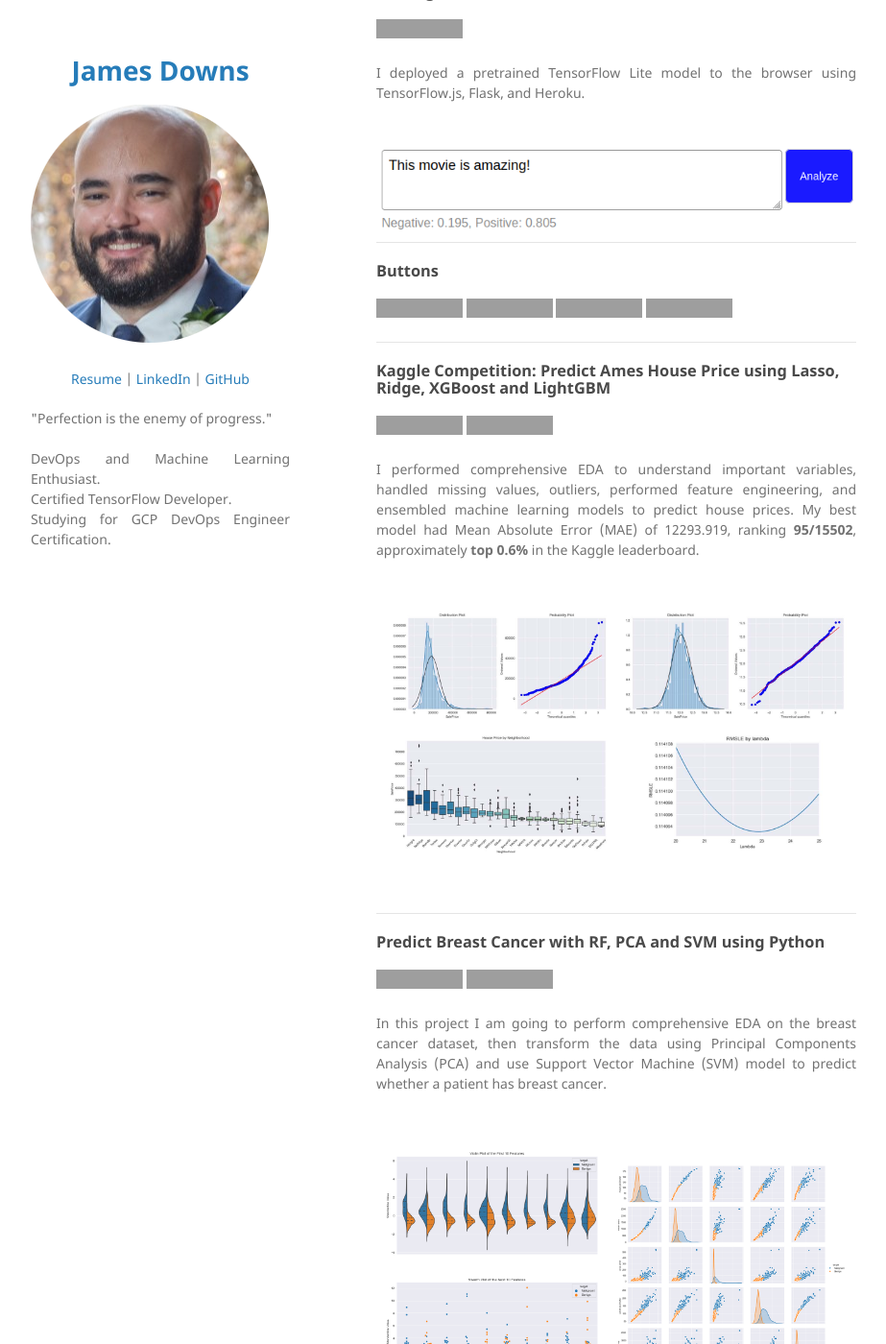
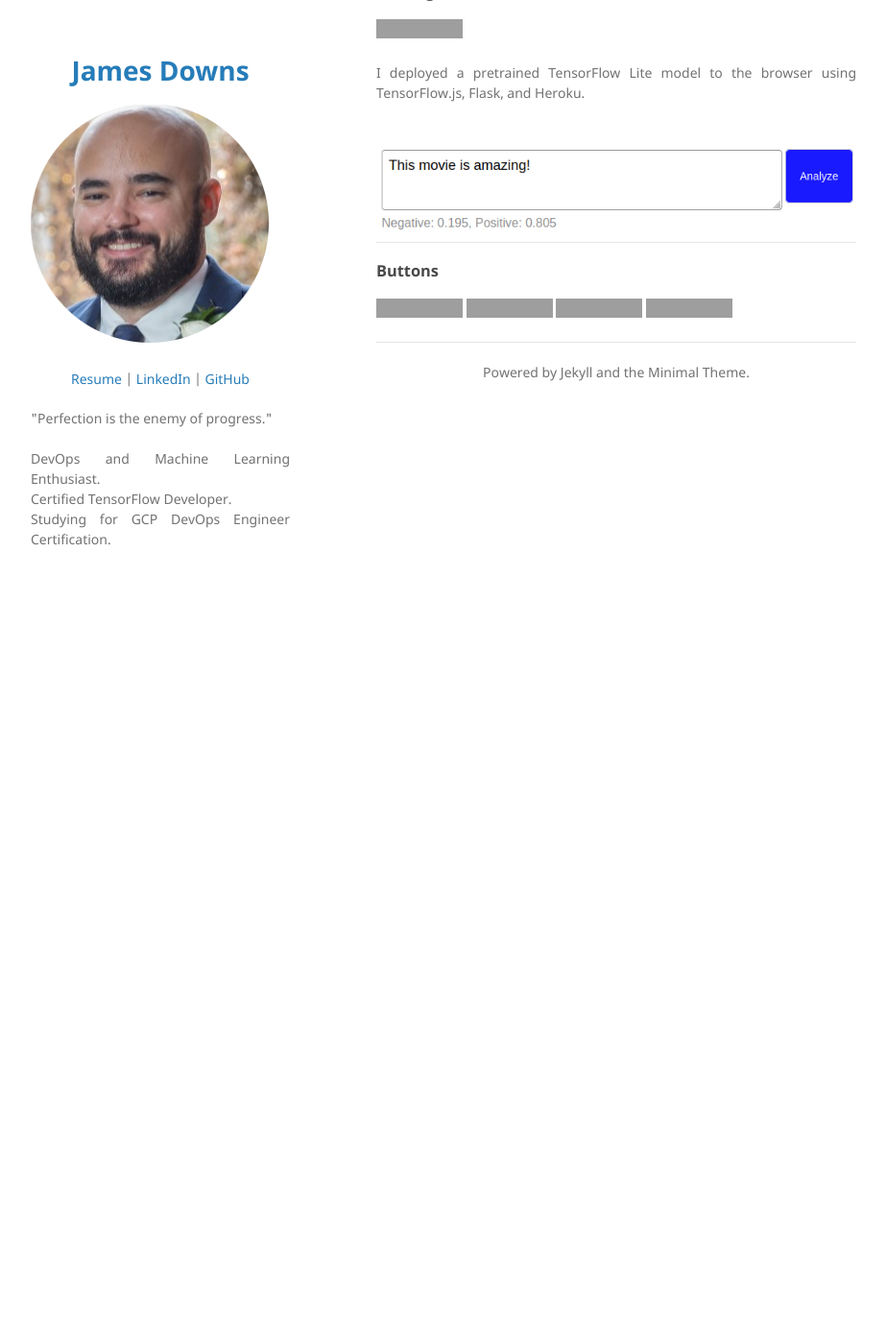
Before and after one commit to jrdowns/jrdowns.github.io, a Jekyll site: the page built from index.md, in a window 1280 px wide and 1400 px high, scrolled down 270 px. Shown: the whole window at 96% size, without its empty margins (178-1101 px from the left). Built offline with Jekyll 4.4.1, drawn with Linux system fonts in a browser that asks for light colours; our own code applies the rules of GitHub Pages for plain Markdown files; after the commit the page ends 900 px from its top, so only the background shows below that; grey boxes are pictures that could not be loaded.

Commit message:
Update index.md

```diff
--- a/index.md
+++ b/index.md
@@ -20,26 +20,4 @@
 [![Open Research Poster](https://img.shields.io/badge/PDF-Open_Research_Poster-blue?logo=adobe-acrobat-reader&logoColor=white)](pdf/bac2018.pdf)
 
 ---
-### Kaggle Competition: Predict Ames House Price using Lasso, Ridge, XGBoost and LightGBM
-
-[![Open Notebook](https://img.shields.io/badge/Jupyter-Open_Notebook-blue?logo=Jupyter)](projects/ames-house-price.html)
-[![View on GitHub](https://img.shields.io/badge/GitHub-View_on_GitHub-blue?logo=GitHub)](https://github.com/chriskhanhtran/kaggle-house-price/blob/master/ames-house-price.ipynb)
-
-<div style="text-align: justify">I performed comprehensive EDA to understand important variables, handled missing values, outliers, performed feature engineering, and ensembled machine learning models to predict house prices. My best model had Mean Absolute Error (MAE) of 12293.919, ranking <b>95/15502</b>, approximately <b>top 0.6%</b> in the Kaggle leaderboard.</div>
-<br>
-<center><img src="images/ames-house-price.jpg"/></center>
-<br>
-
----
-### Predict Breast Cancer with RF, PCA and SVM using Python
-
-[![Open Notebook](https://img.shields.io/badge/Jupyter-Open_Notebook-blue?logo=Jupyter)](projects/breast-cancer.html)
-[![View on GitHub](https://img.shields.io/badge/GitHub-View_on_GitHub-blue?logo=GitHub)](https://github.com/chriskhanhtran/predict-breast-cancer-with-rf-pca-svm/blob/master/breast-cancer.ipynb)
-
-<div style="text-align: justify">In this project I am going to perform comprehensive EDA on the breast cancer dataset, then transform the data using Principal Components Analysis (PCA) and use Support Vector Machine (SVM) model to predict whether a patient has breast cancer.</div>
-<br>
-<center><img src="images/breast-cancer.png"/></center>
-<br>
-
----
 <center>Powered by Jekyll and the Minimal Theme.</center>
```
